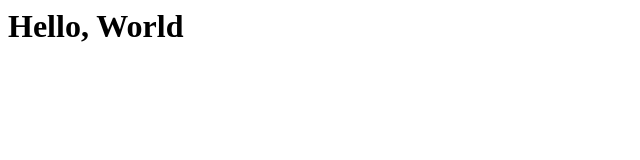
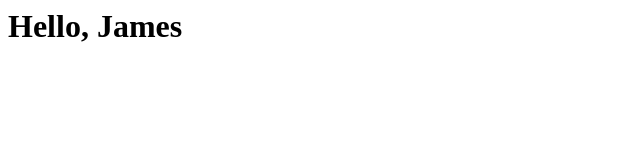
Before and after one commit to nine13/ui-portfolio, a plain HTML site: page index.html in a window 1280 px wide. Shown: the full height of the page, 0-640 px from the left. Drawn offline with Linux system fonts and the light colour scheme.

Commit message:
Changed <h1>

```diff
--- a/index.html
+++ b/index.html
@@ -1 +1 @@
-<h1>Hello, World</h1>
+<h1>Hello, James</h1>
```
